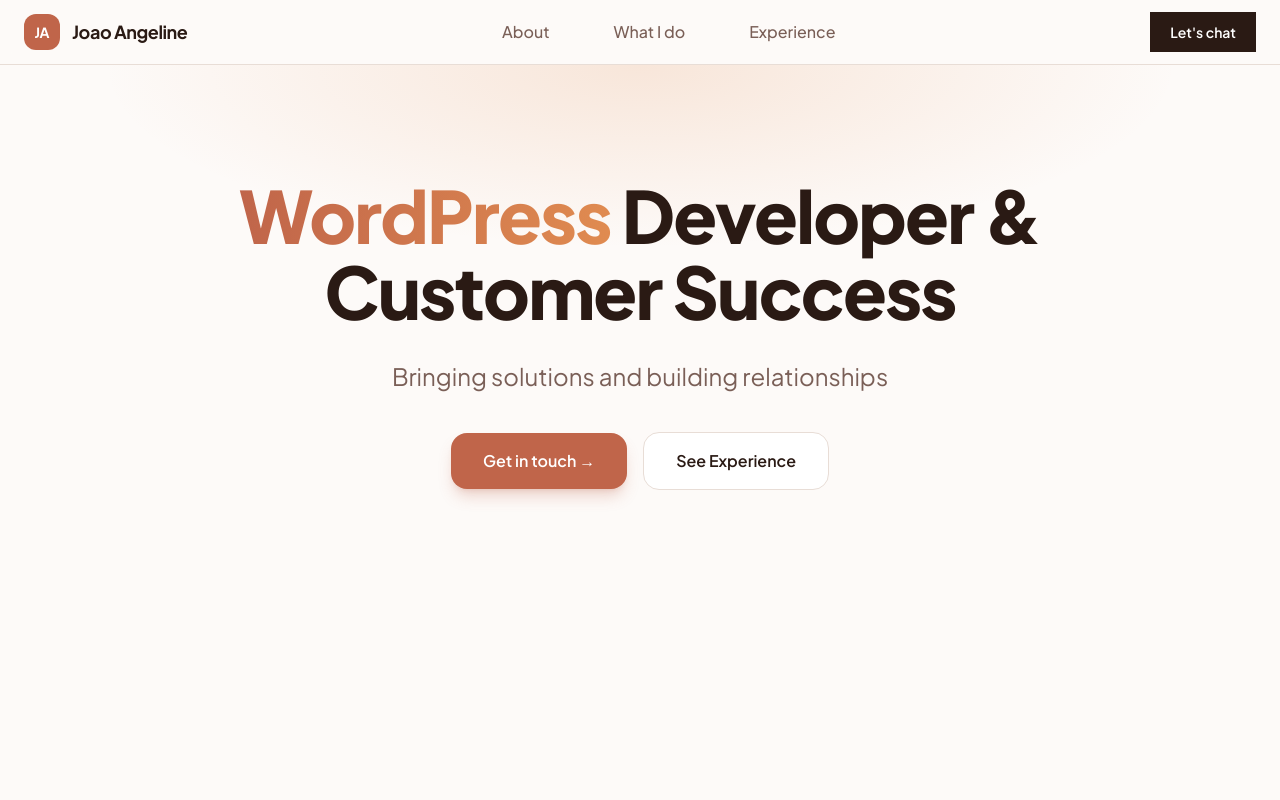
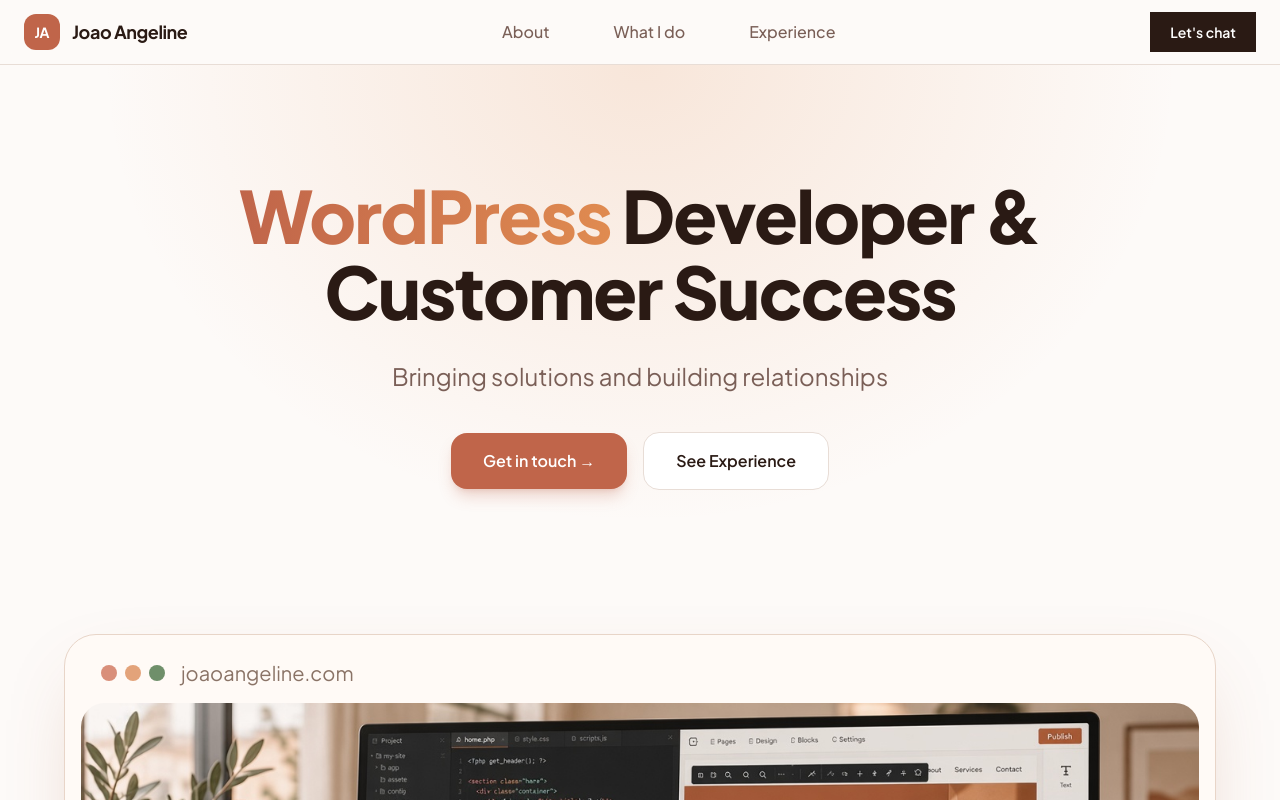
Before and after one commit to joaovictorangeline/joaoangeline-site, a Next.js app in the folder web/: page / in a window 1280 px wide. Shown: the top 800 px of the page. Built offline with nearby package versions, Linux system fonts and the light colour scheme.

Commit message:
feat(web): added the WorkspaceShowcase component to the Hero

```diff
--- a/web/src/components/Hero.tsx
+++ b/web/src/components/Hero.tsx
@@ -1,3 +1,5 @@
+import { WorkspaceShowcase } from "./WorkspaceShowcase";
+
 export default function Hero() {
     return(
         <section id="top" className="relative overflow-hidden" style={{background:  "radial-gradient(60% 50% at 50% 0%, rgba(224,139,80,0.18), transparent 70%)"}}>
@@ -20,6 +22,8 @@ export default function Hero() {
                     </a>
                 </div>
             </div>
+
+            <WorkspaceShowcase />
         </section>
     )
 }
```
